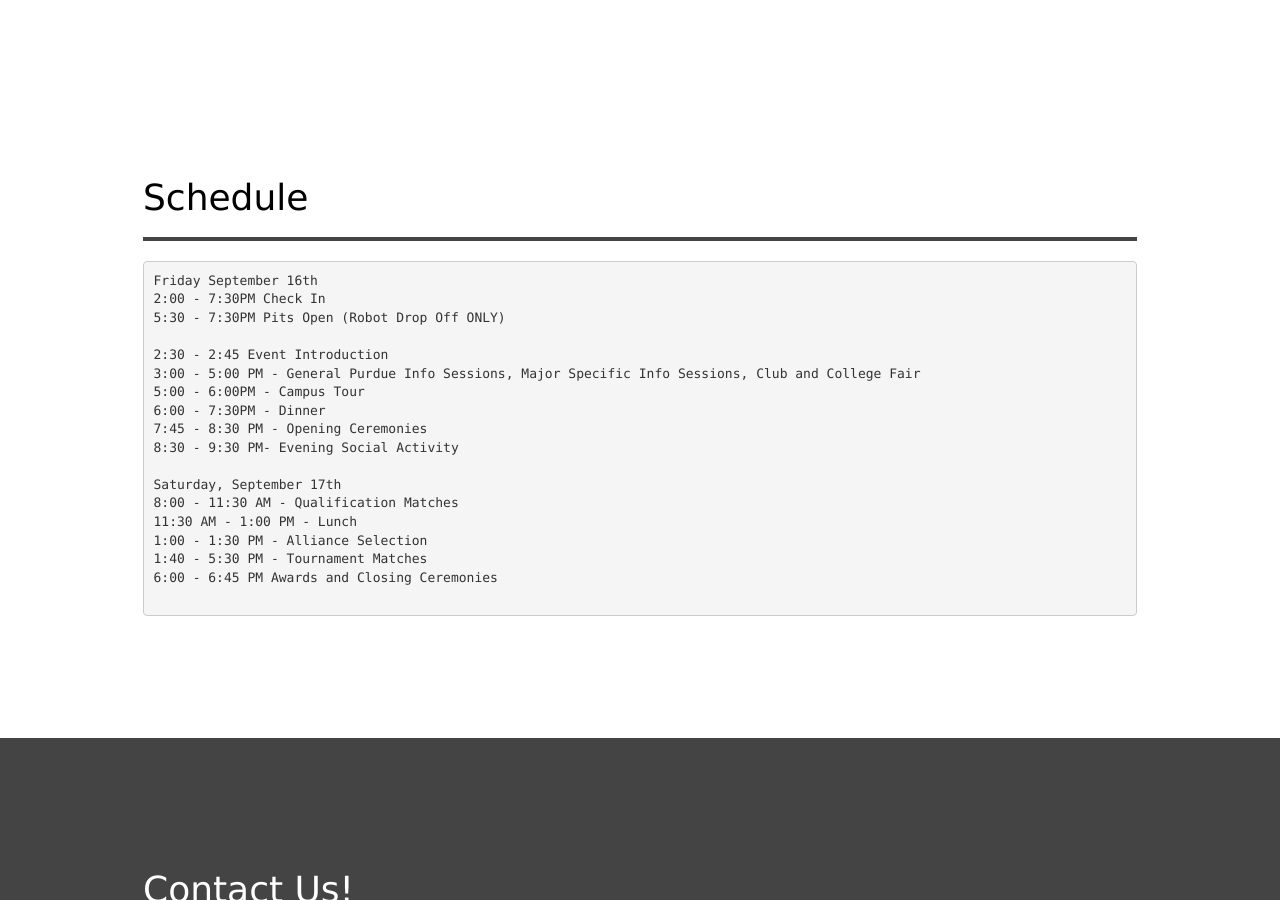
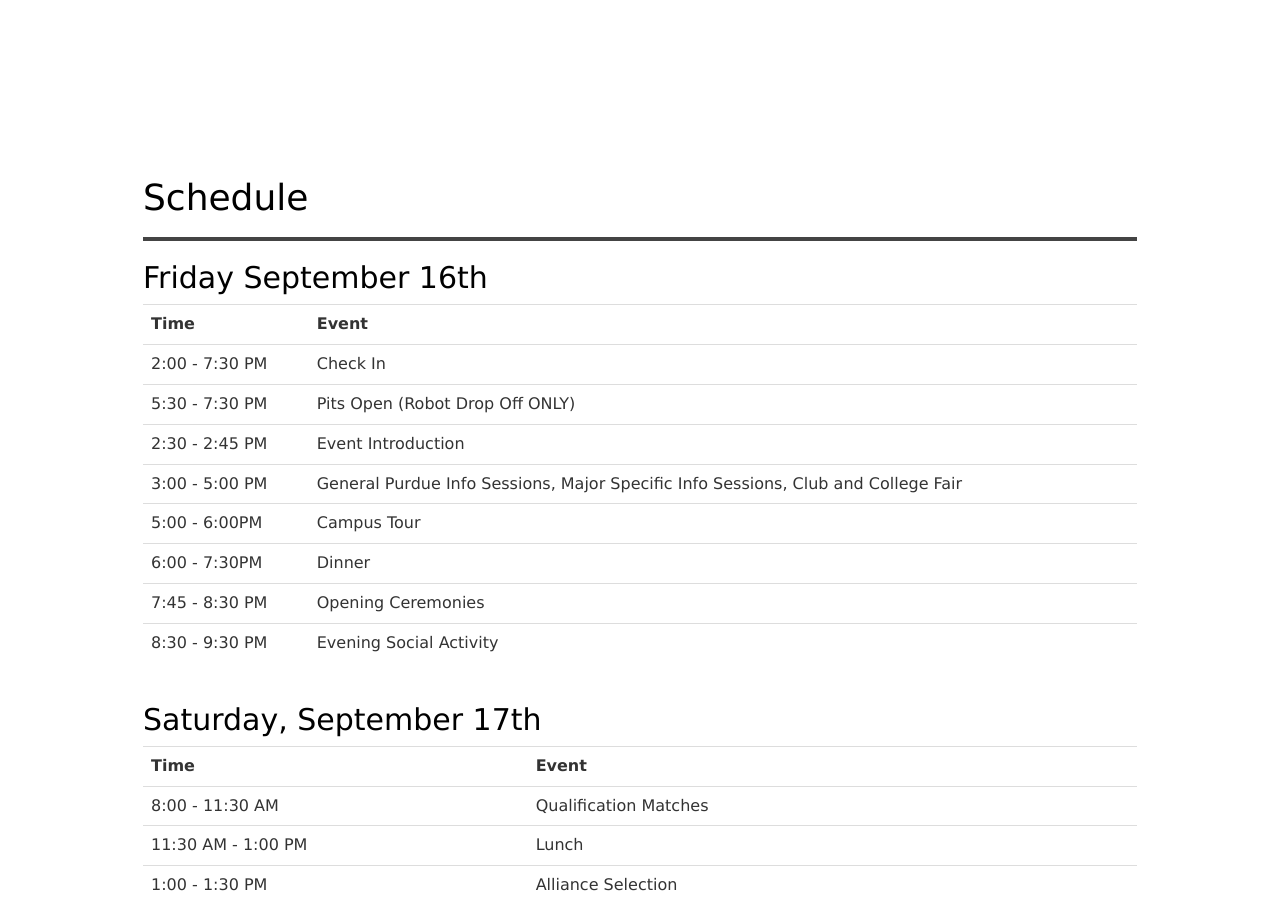
Before and after one commit to purduefirst/purduefirst.github.io, a Jekyll site: the page built from boilerbotbattle.html, in a window 1280 px wide and 900 px high, scrolled down 1242 px. Built offline with Jekyll 4.4.1, drawn with Linux system fonts in a browser that asks for light colours; some of the changed text lies outside the part shown.

Commit message:
makes schedul pretty

```diff
--- a/boilerbotbattle.html
+++ b/boilerbotbattle.html
@@ -21,23 +21,136 @@ dark: true
 	<div class="container">
 		<h1>Schedule</h1>
 		<hr />
-		<pre>
-Friday September 16th
-2:00 - 7:30PM Check In
-5:30 - 7:30PM Pits Open (Robot Drop Off ONLY)
+		<h2>Friday September 16th</h2>
+		<div class="table-responsive">
+			<table class="table">
+				<tr>
+					<th>
+						Time
+					</th>
+					<th>
+						Event
+					</th>
+				</tr>
+				<tr>
+					<td>
+						2:00 - 7:30 PM
+					</td>
+					<td>
+						Check In
+					</td>
+				</tr>
+				<tr>
+					<td>
+						5:30 - 7:30 PM
+					</td>
+					<td>
+						Pits Open (Robot Drop Off ONLY)
+					</td>
+				</tr>
+				<tr>
+					<td>
+						2:30 - 2:45 PM
+					</td>
+					<td>
+						Event Introduction
+					</td>
+				</tr>
+				<tr>
+					<td>
+						3:00 - 5:00 PM
+					</td>
+					<td>
+						General Purdue Info Sessions, Major Specific Info Sessions, Club and College Fair
+					</td>
+				</tr>
+				<tr>
+					<td>
+						5:00 - 6:00PM
+					</td>
+					<td>
+						Campus Tour
+					</td>
+				</tr>
+				<tr>
+					<td>
+						6:00 - 7:30PM
+					</td>
+					<td>
+						Dinner
+					</td>
+				</tr>
+				<tr>
+					<td>
+						7:45 - 8:30 PM
+					</td>
+					<td>
+						Opening Ceremonies
+					</td>
+				</tr>
+				<tr>
+					<td>
+						8:30 - 9:30 PM
+					</td>
+					<td>
+						Evening Social Activity
+					</td>
+				</tr>
+			</table>
+		</div>
 
-2:30 - 2:45 Event Introduction
-3:00 - 5:00 PM - General Purdue Info Sessions, Major Specific Info Sessions, Club and College Fair
-5:00 - 6:00PM - Campus Tour
-6:00 - 7:30PM - Dinner
-7:45 - 8:30 PM - Opening Ceremonies
-8:30 - 9:30 PM- Evening Social Activity
-
-Saturday, September 17th
-8:00 - 11:30 AM - Qualification Matches
-11:30 AM - 1:00 PM - Lunch
-1:00 - 1:30 PM - Alliance Selection
-1:40 - 5:30 PM - Tournament Matches
-6:00 - 6:45 PM Awards and Closing Ceremonies
-		</pre>
+		<h2>Saturday, September 17th</h2>
+		<div class="table-responsive">
+			<table class="table">
+				<tr>
+					<th>
+						Time
+					</th>
+					<th>
+						Event
+					</th>
+				</tr>
+				<tr>
+					<td>
+						8:00 - 11:30 AM
+					</td>
+					<td>
+						Qualification Matches
+					</td>
+				</tr>
+				<tr>
+					<td>
+						11:30 AM - 1:00 PM
+					</td>
+					<td>
+						Lunch
+					</td>
+				</tr>
+				<tr>
+					<td>
+						1:00 - 1:30 PM
+					</td>
+					<td>
+						Alliance Selection
+					</td>
+				</tr>
+				<tr>
+					<td>
+						1:40 - 5:30 PM
+					</td>
+					<td>
+						Tournament Matches
+					</td>
+				</tr>
+				<tr>
+					<td>
+						6:00 - 6:45 PM
+					</td>
+					<td>
+						Awards and Closing Ceremonies
+					</td>
+				</tr>
+			</table>
+		</div>
+	</div>
 </section>
```
